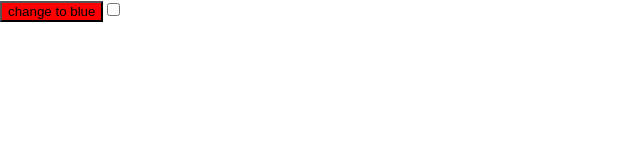
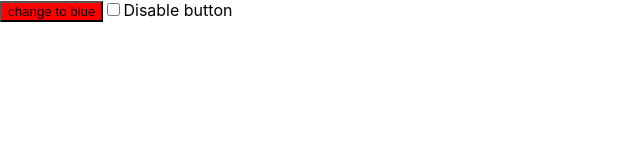
Before and after one commit to SalemNusair/color-button-app, a React (Create React App) app: page / in a window 1280 px wide. Shown: the top 160 px of the page, without its empty margins (0-640 px from the left). Built offline with nearby package versions, Linux system fonts and the light colour scheme.

Commit message:
feat: add test + label for checkbox

```diff
--- a/src/App.js
+++ b/src/App.js
@@ -14,8 +14,11 @@ function App() {
       </button>
       <input
         type="checkbox"
+        id="disable-button-checkbox"
         onChange={(e) => setDisabled(e.target.checked)}
-        ></input>
+        name="Disable button"
+        />
+        <label htmlFor="disable-button-checkbox">Disable button</label>
     </div>
   );
 }
```
Also changed, not shown: 1 other file (tests, documents, lock files or other folders).
